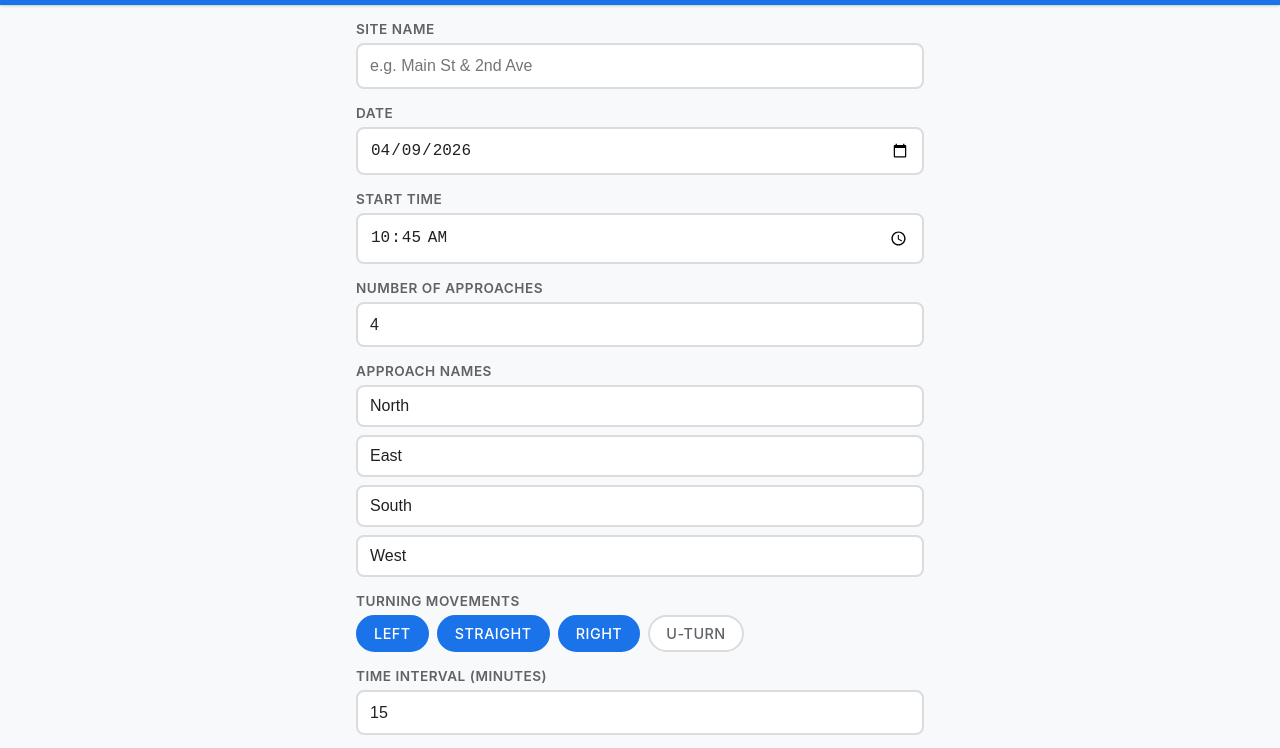
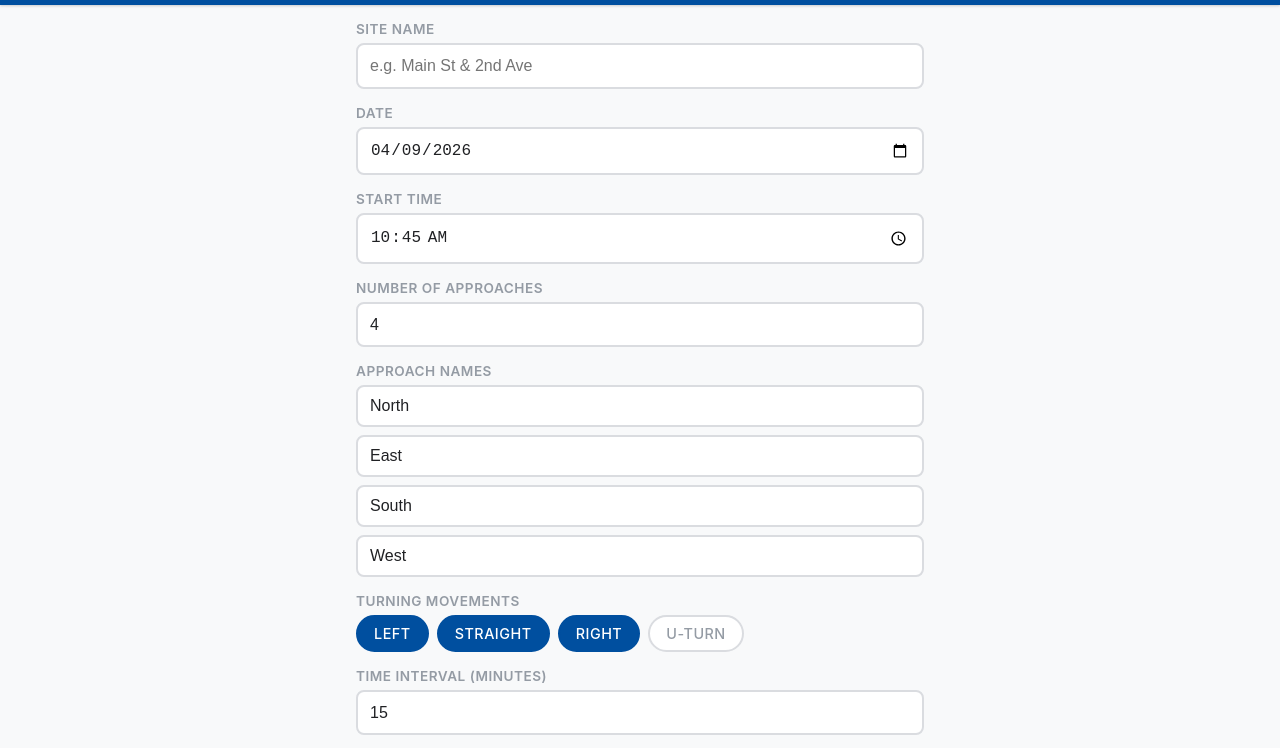
Before and after one commit to karloba/traffic_counting, a plain HTML site: page index.html in a window 1280 px wide. Shown: the part 62-810 px from the top of the page. Drawn offline with Linux system fonts and the light colour scheme.

Commit message:
Update colors to Faculty of Transport and Traffic Sciences branding
Blue RGB(0, 79, 159) and Gray RGB(148, 155, 164).

Co-Authored-By: Claude Opus 4.6 (1M context) <noreply@anthropic.com>

```diff
--- a/styles.css
+++ b/styles.css
@@ -6,15 +6,15 @@
 }
 
 :root {
-    --primary: #1a73e8;
-    --primary-dark: #1557b0;
+    --primary: #004f9f;
+    --primary-dark: #003b78;
     --danger: #d93025;
     --danger-dark: #a50e0e;
     --success: #188038;
     --bg: #f8f9fa;
     --surface: #ffffff;
     --text: #202124;
-    --text-secondary: #5f6368;
+    --text-secondary: #949ba4;
     --border: #dadce0;
     --shadow: 0 1px 3px rgba(0,0,0,0.12), 0 1px 2px rgba(0,0,0,0.08);
     --shadow-lg: 0 4px 12px rgba(0,0,0,0.15);
@@ -385,7 +385,7 @@ body {
 
 .count-btn.has-count {
     border-color: var(--primary);
-    background: #e8f0fe;
+    background: #e0eaf5;
 }
 
 /* ===== COUNT FOOTER ===== */
@@ -507,7 +507,7 @@ body {
 
 .results-table .total-row {
     font-weight: 700;
-    background: #e8f0fe !important;
+    background: #e0eaf5 !important;
 }
 
 /* ===== HISTORY ===== */
```
